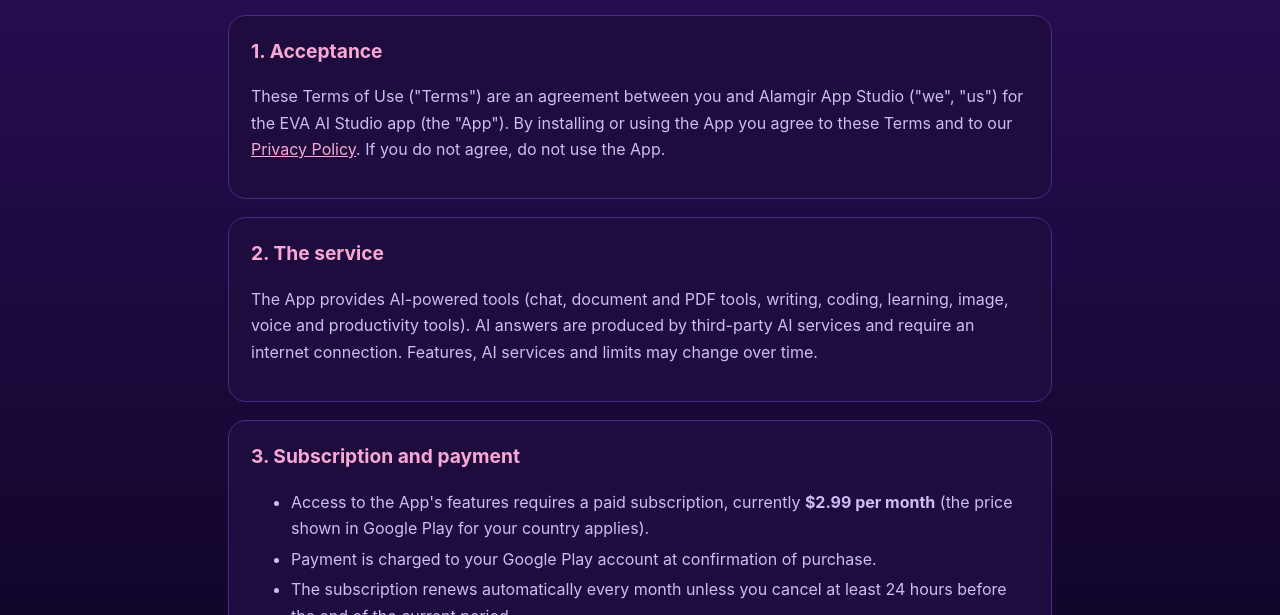
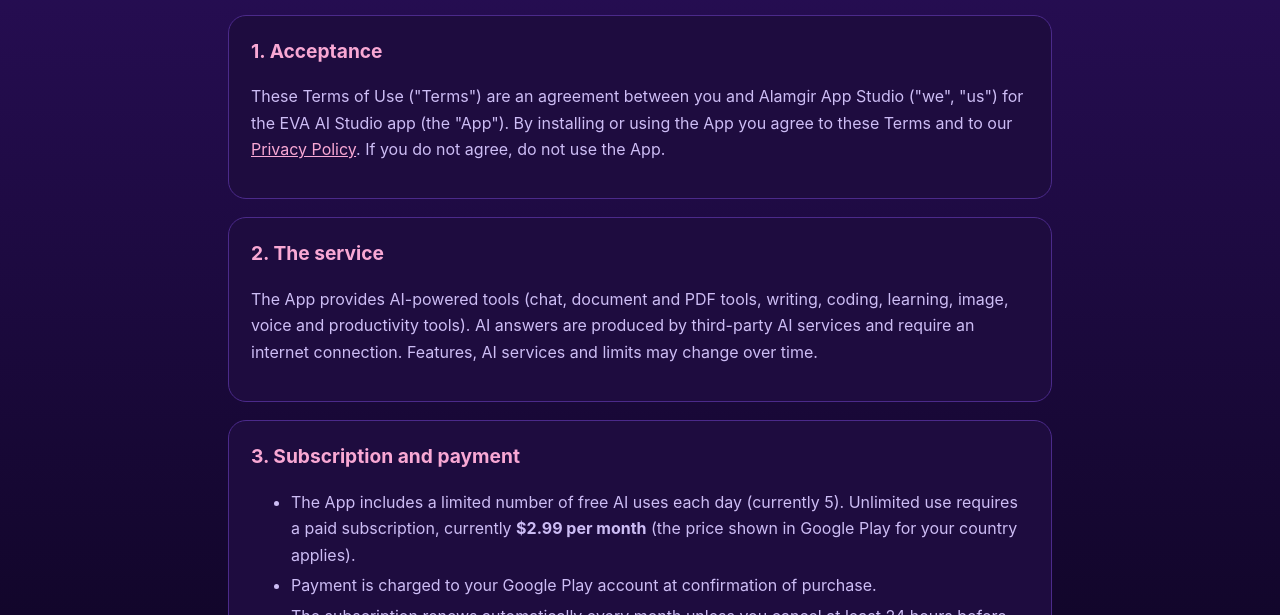
Before and after one commit to Alamgir-hosen2026/Eva-ai-term, a plain HTML site: page index.html in a window 1280 px wide. Shown: the part 185-800 px from the top of the page. Drawn offline with Linux system fonts and the light colour scheme.

Commit message:
Update index.html

```diff
--- a/index.html
+++ b/index.html
@@ -44,7 +44,7 @@
 <section>
   <h2>3. Subscription and payment</h2>
   <ul>
-    <li>Access to the App's features requires a paid subscription, currently <strong>$2.99 per month</strong> (the price shown in Google Play for your country applies).</li>
+    <li>The App includes a limited number of free AI uses each day (currently 5). Unlimited use requires a paid subscription, currently <strong>$2.99 per month</strong> (the price shown in Google Play for your country applies).</li>
     <li>Payment is charged to your Google Play account at confirmation of purchase.</li>
     <li>The subscription renews automatically every month unless you cancel at least 24 hours before the end of the current period.</li>
     <li>Manage or cancel your subscription any time in Google Play > Payments and subscriptions > Subscriptions. Deleting the App does not cancel the subscription.</li>
```
